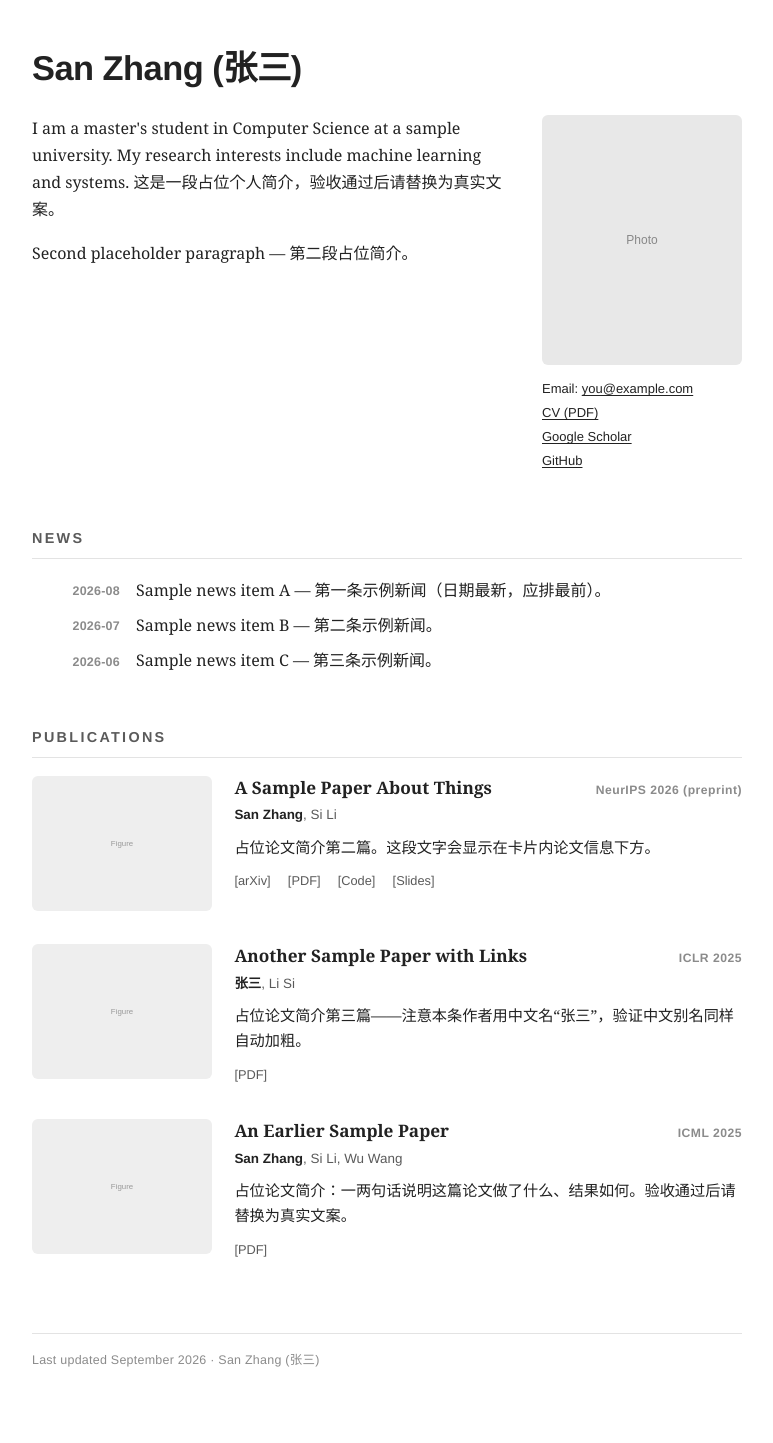
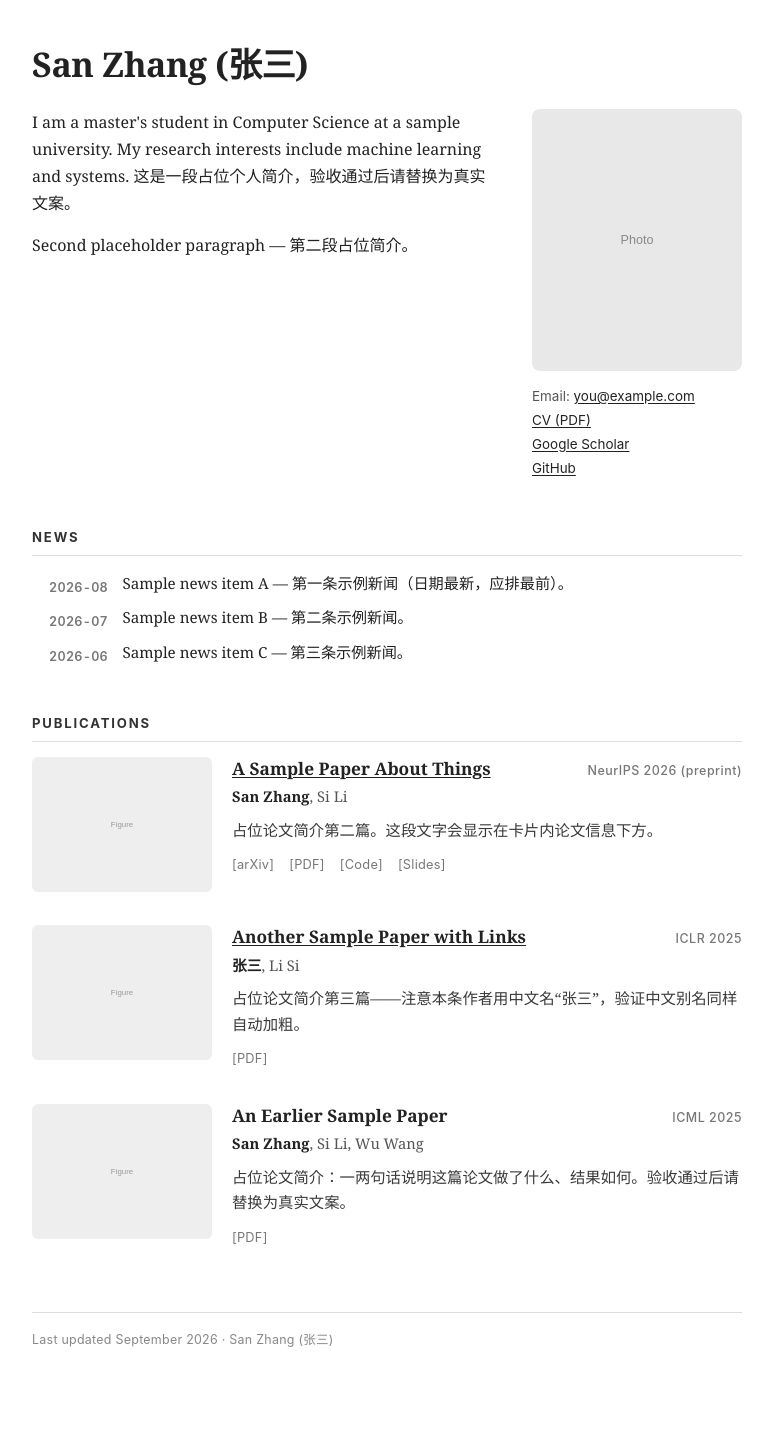
Before and after one commit to Sitaye/sitaye.github.io, a Jekyll site: the page built from index.html, in a window 1280 px wide. Shown: the whole page, without its empty margins (253-1026 px from the left). Built offline with Jekyll 4.4.1, drawn with Linux system fonts in a browser that asks for light colours; after the commit the page ends 1415 px from its top, so only the background shows below that.

Commit message:
style: full typographic pass — serif/sans pairing, refined color ramp and spacing scale

```diff
--- a/assets/style.css
+++ b/assets/style.css
@@ -1,30 +1,31 @@
-:root {
-  --serif: Georgia, "Times New Roman", "Songti SC", "SimSun", serif;
-  --sans: "Helvetica Neue", Helvetica, Arial, "PingFang SC", "Hiragino Sans GB", "Microsoft YaHei", sans-serif;
-  --ink: #222;
-  --ink-2: #5a5a5a;
-  --ink-3: #8b8b8b;
-  --rule: #e3e3e3;
-  --accent: #1f5fae;
-}
-
 * { box-sizing: border-box; }
 
 html { -webkit-text-size-adjust: 100%; }
+
+:root {
+  --serif: Georgia, "Charter", "Noto Serif SC", "Songti SC", "SimSun", serif;
+  --sans: -apple-system, BlinkMacSystemFont, "Segoe UI", "PingFang SC", "Noto Sans SC", "Microsoft YaHei", Arial, sans-serif;
+  --ink: #222;
+  --ink-soft: #555;
+  --ink-faint: #777;
+  --rule: #ddd;
+  --accent: #1f5fae;
+  --measure: 750px;
+}
 
 body {
   margin: 0;
   background: #fff;
   color: var(--ink);
   font-family: var(--serif);
-  font-size: 1rem;
+  font-size: 16px;
   line-height: 1.7;
 }
 
 .page {
-  max-width: 750px;
+  max-width: var(--measure);
   margin: 0 auto;
-  padding: 3rem 1.25rem 4.5rem;
+  padding: 2.75rem 1.25rem 4rem;
 }
 
 a {
@@ -36,76 +37,81 @@
 a:hover { color: var(--accent); text-decoration-color: var(--accent); }
 a:focus-visible { outline: 2px solid var(--accent); outline-offset: 2px; }
 
+@media (prefers-reduced-motion: reduce) {
+  * { transition: none !important; }
+}
+
 h1.name {
-  margin: 0 0 1.6rem;
-  font-family: var(--sans);
-  font-size: 2.15rem;
+  margin: 0 0 1.5rem;
+  font-size: 2.125rem;
   font-weight: 700;
+  line-height: 1.2;
   letter-spacing: -0.015em;
-  line-height: 1.2;
   text-align: left;
+  text-wrap: balance;
 }
 
 h2 {
-  margin: 3.2rem 0 1.1rem;
+  margin: 2.75rem 0 0.9rem;
   font-family: var(--sans);
-  font-size: 0.9rem;
-  font-weight: 600;
+  font-size: 0.82rem;
+  font-weight: 700;
+  letter-spacing: 0.14em;
   text-transform: uppercase;
-  letter-spacing: 0.16em;
-  color: var(--ink-2);
+  color: #333;
   padding-bottom: 0.45rem;
   border-bottom: 1px solid var(--rule);
 }
 
 .intro-cols {
   display: flex;
-  gap: 2.25rem;
+  gap: 2rem;
   align-items: flex-start;
 }
 
 .bio { flex: 1 1 auto; min-width: 0; }
-.bio p { margin: 0 0 1rem; }
+.bio p { margin: 0 0 0.9rem; }
 .bio p:last-child { margin-bottom: 0; }
 
-.portrait { flex: 0 0 200px; }
+.portrait { flex: 0 0 210px; }
 .portrait img {
   display: block;
   width: 100%;
   height: auto;
-  border-radius: 6px;
+  border-radius: 8px;
 }
 
 .contact {
   margin-top: 0.9rem;
   font-family: var(--sans);
-  font-size: 0.8125rem;
-  line-height: 1.6;
+  font-size: 0.84rem;
+  line-height: 1.55;
+  color: var(--ink-soft);
 }
 .contact p { margin: 0.2rem 0; }
 
 .news ul { list-style: none; margin: 0; padding: 0; }
 .news li {
   display: grid;
-  grid-template-columns: 5.5rem 1fr;
-  gap: 1rem;
-  margin-bottom: 0.5rem;
+  grid-template-columns: 4.75rem 1fr;
+  gap: 0.9rem;
+  margin-bottom: 0.45rem;
 }
+.news li span { font-size: 0.95rem; }
 .news time {
   font-family: var(--sans);
-  font-size: 0.78rem;
   font-weight: 600;
+  font-size: 0.79rem;
   letter-spacing: 0.02em;
+  text-align: right;
+  padding-top: 0.38rem;
+  color: var(--ink-faint);
   font-variant-numeric: tabular-nums;
-  text-align: right;
-  color: var(--ink-3);
-  padding-top: 0.28rem;
 }
-.news li > span { min-width: 0; }
 
 .pub-card {
   display: flex;
-  gap: 1.4rem;
+  gap: 1.25rem;
   align-items: flex-start;
   margin-bottom: 2.1rem;
 }
@@ -130,75 +136,60 @@
 
 .pub-title {
   margin: 0;
-  font-family: var(--serif);
-  font-size: 1.075rem;
+  font-size: 1.08rem;
   font-weight: 700;
   line-height: 1.4;
+  text-wrap: balance;
 }
-.pub-title a { text-decoration: none; }
-.pub-title a:hover { text-decoration: underline; }
 
 .pub-venue-tag {
   margin-left: auto;
   font-family: var(--sans);
-  font-size: 0.76rem;
-  font-weight: 600;
+  font-size: 0.78rem;
+  font-weight: 500;
   letter-spacing: 0.04em;
-  color: var(--ink-3);
+  color: var(--ink-faint);
   white-space: nowrap;
 }
 
 .pub-authors {
-  margin: 0.3rem 0 0;
-  font-family: var(--sans);
-  font-size: 0.84rem;
-  line-height: 1.55;
-  color: var(--ink-2);
+  margin: 0.2rem 0 0;
+  font-size: 0.92rem;
+  color: var(--ink-soft);
 }
-.pub-authors strong { color: var(--ink); font-weight: 650; }
+.pub-authors strong { color: var(--ink); font-weight: 700; }
 
 .pub-summary {
   margin: 0.55rem 0 0;
-  font-size: 0.95rem;
+  font-size: 0.96rem;
   line-height: 1.65;
+  color: #3a3a3a;
 }
 
 .pub-links {
-  margin: 0.65rem 0 0;
+  margin: 0.7rem 0 0;
   font-family: var(--sans);
   font-size: 0.8rem;
+  letter-spacing: 0.02em;
 }
-.pub-links a {
-  margin-right: 0.85rem;
-  color: var(--ink-2);
-  text-decoration: none;
-}
-.pub-links a:hover {
-  text-decoration: underline;
-  text-decoration-color: var(--accent);
-}
+.pub-links a { margin-right: 0.7rem; color: var(--ink-faint); text-decoration: none; }
+.pub-links a:hover { color: var(--accent); text-decoration: underline; text-decoration-color: var(--accent); }
 
 .footer {
-  margin-top: 4.5rem;
+  margin-top: 4rem;
   padding-top: 1rem;
   border-top: 1px solid var(--rule);
   font-family: var(--sans);
   font-size: 0.78rem;
   letter-spacing: 0.02em;
-  color: var(--ink-3);
+  color: #888;
 }
 
 @media (max-width: 640px) {
-  h1.name { font-size: 1.75rem; }
-  .intro-cols { flex-direction: column-reverse; gap: 1.5rem; }
+  .intro-cols { flex-direction: column-reverse; }
   .portrait { flex: none; width: 180px; }
-  .pub-card { gap: 1rem; }
+  .pub-card { gap: 0.9rem; }
   .pub-figure { flex-basis: 120px; }
-  .news li { grid-template-columns: 4.5rem 1fr; gap: 0.7rem; }
-}
-
-@media (prefers-reduced-motion: reduce) {
-  * { transition: none !important; }
 }
 
 @media print {
```
